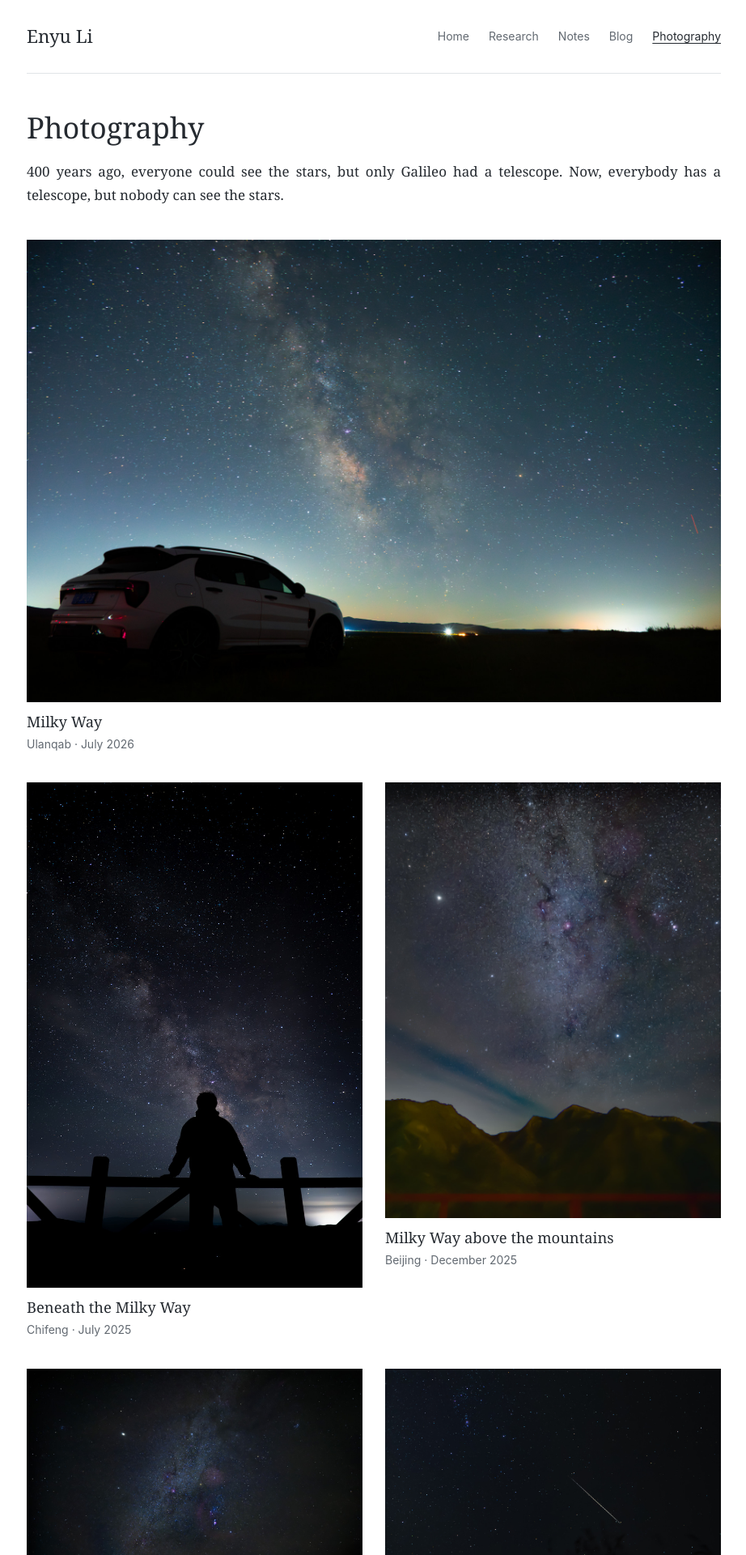
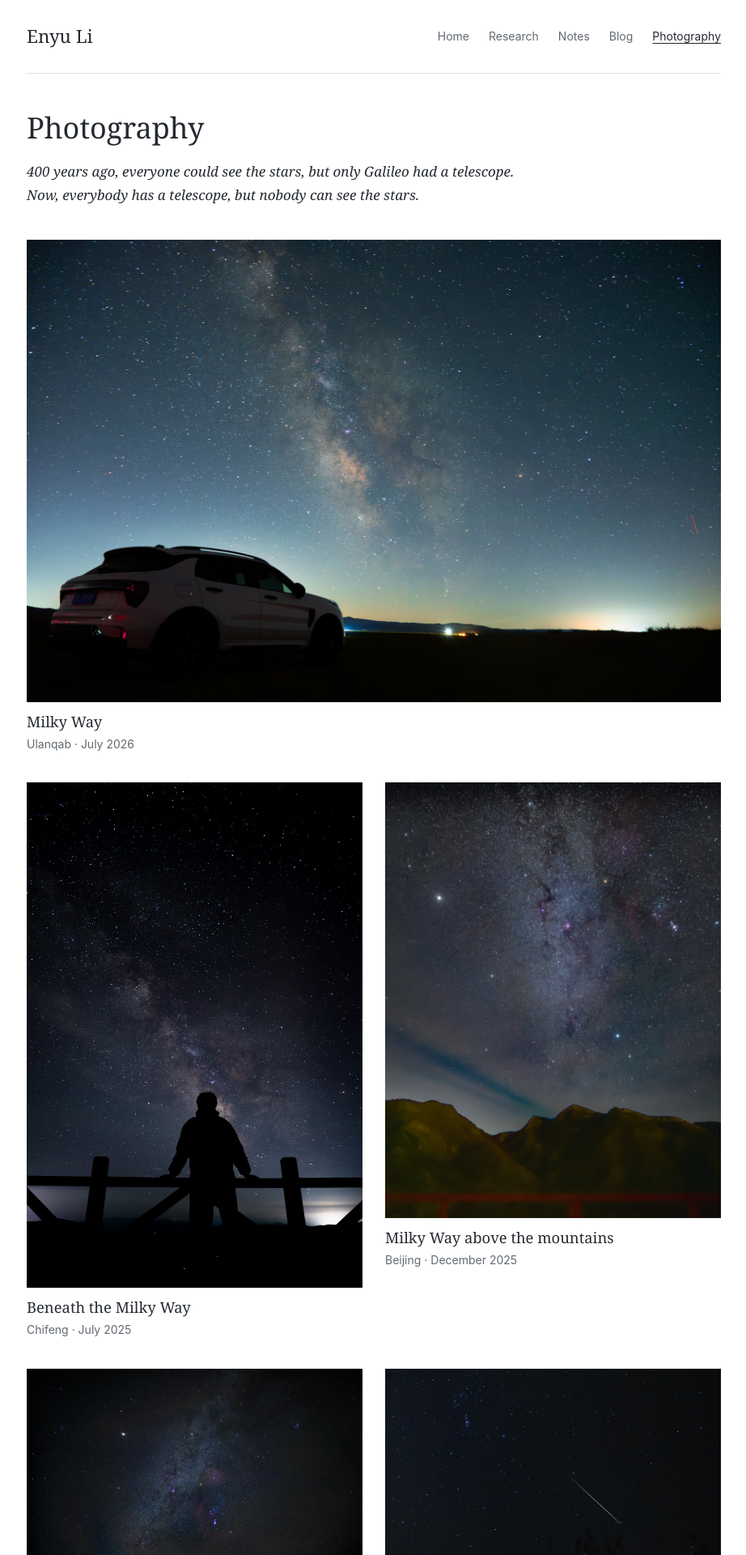
Before and after one commit to Enyu2023/Enyu2023.github.io, a Jekyll site: the page built from photography.html, in a window 1280 px wide. Shown: the top 1920 px of the page at 81% size, without its empty margins (178-1100 px from the left). Built offline with Jekyll 4.4.1, drawn with Linux system fonts in a browser that asks for light colours.

Commit message:
Set the photography quotation on two lines

```diff
--- a/_data/photography.yml
+++ b/_data/photography.yml
@@ -1,5 +1,5 @@
 intro: >-
-  400 years ago, everyone could see the stars, but only Galileo had a telescope.
+  400 years ago, everyone could see the stars, but only Galileo had a telescope.<br>
   Now, everybody has a telescope, but nobody can see the stars.
 photos:
   - image: "/assets/photography/ulanqab-night.jpg"
--- a/assets/css/academic.css
+++ b/assets/css/academic.css
@@ -82,7 +82,8 @@ time { color: var(--muted); white-space: nowrap; }
 .MathJax_Display { overflow-x: auto; overflow-y: hidden; }
 
 /* Photography keeps each image's original composition. */
-.photography-introduction p { max-width: none; text-align: justify; }
+.photography-introduction { margin: 0; font-style: italic; }
+.photography-introduction p { max-width: none; text-align: left; }
 .photography-quote { max-width: 42em; margin: 1.4rem 0 .6rem; }
 .photography-quote blockquote { margin: 0; font-style: italic; }
 .photography-quote blockquote p { margin-bottom: .6rem; }
--- a/photography.html
+++ b/photography.html
@@ -6,7 +6,7 @@ description: Astrophotography by Enyu Li.
 ---
 <header class="page-heading">
   <h1>Photography</h1>
-  {% if site.data.photography.intro %}<div class="photography-introduction">{{ site.data.photography.intro | markdownify }}</div>{% endif %}
+  {% if site.data.photography.intro %}<blockquote class="photography-introduction">{{ site.data.photography.intro | markdownify }}</blockquote>{% endif %}
   {% assign quote = site.data.photography.quote %}
   {% if quote.text %}
     <figure class="photography-quote">
```
